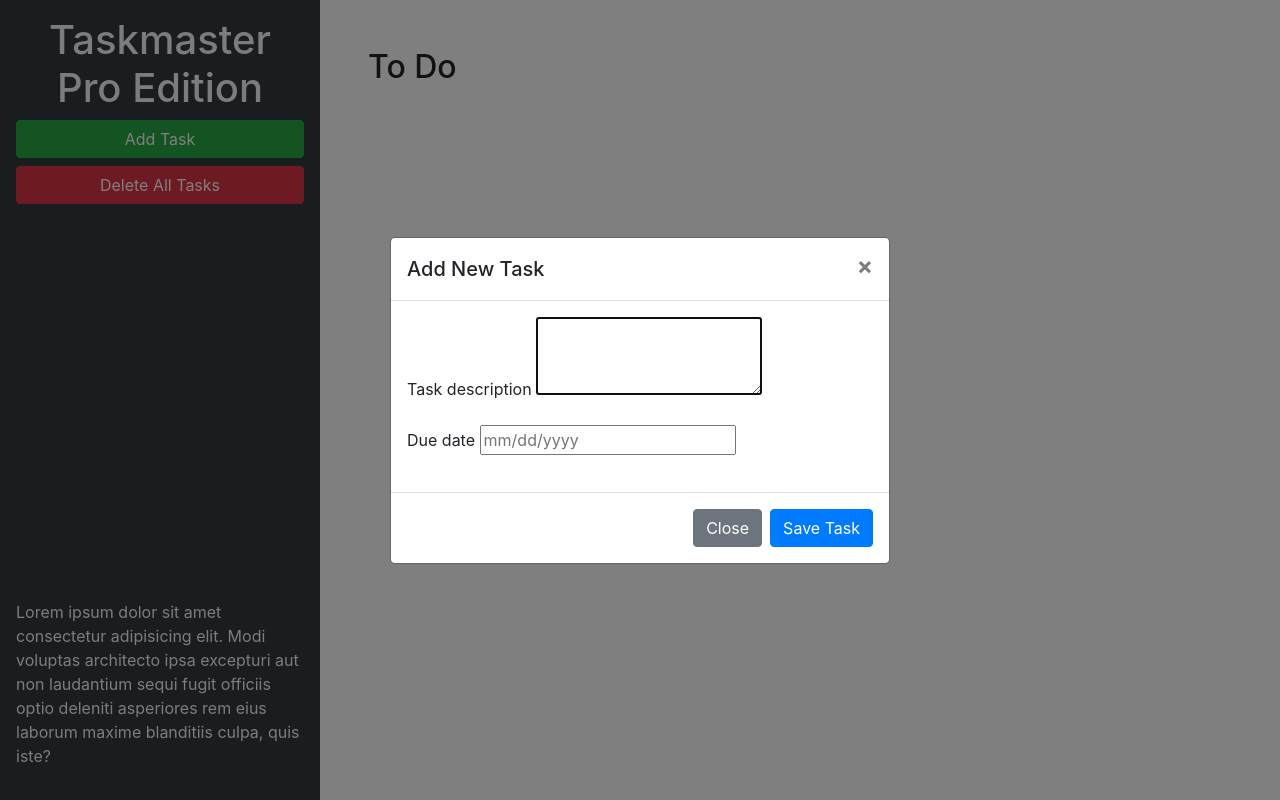
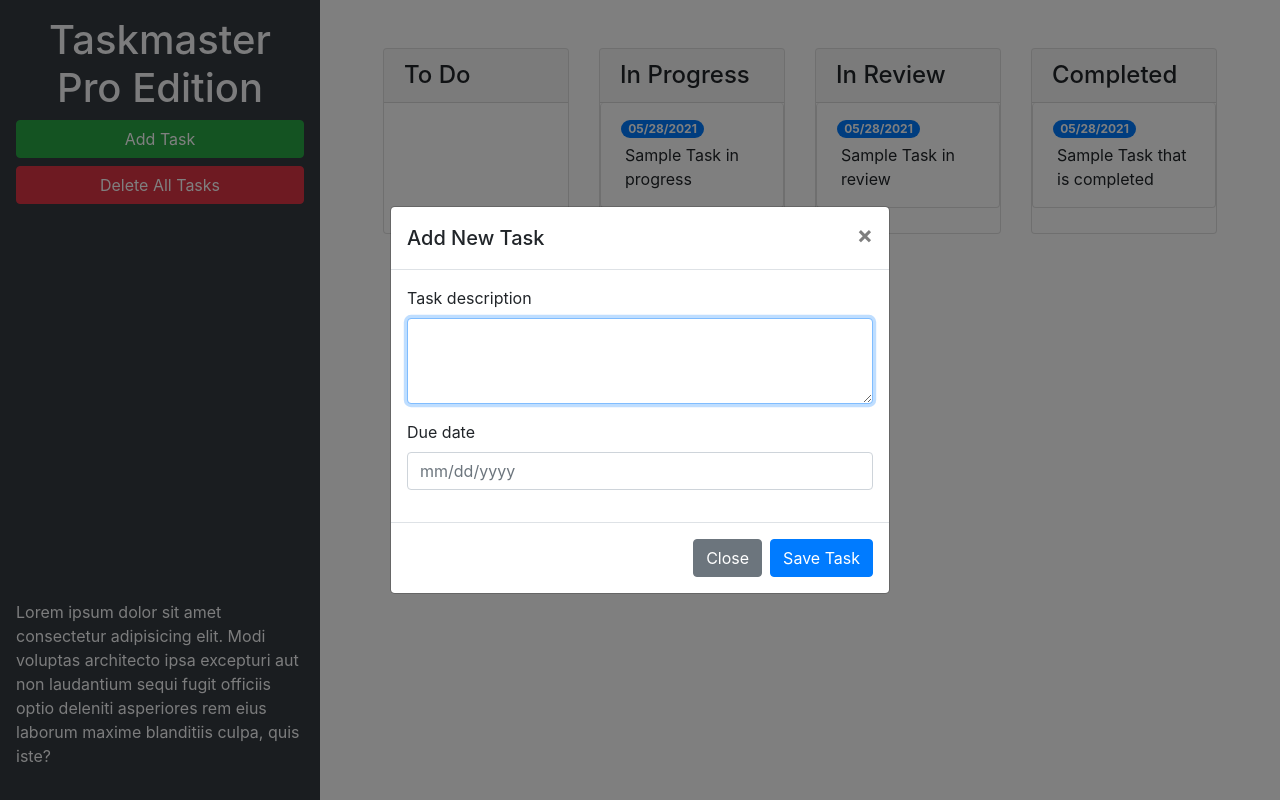
Before and after one commit to kaisercoding21/taskmaster-pro, a plain HTML site: page index.html in a window 1280 px wide. Both pictures are taken after a click on the button "Add Task". Drawn offline with nearby package versions, Linux system fonts and the light colour scheme.

Commit message:
added boostrap cards and cleaned up modal appearance

```diff
--- a/index.html
+++ b/index.html
@@ -1,43 +1,112 @@
 <!DOCTYPE html>
 <html lang="en">
-
   <head>
-  <meta charset="UTF-8">
-  <meta name="viewport" content="width=device-width, initial-scale=1.0">
-  <meta http-equiv="X-UA-Compatible" content="ie=edge">
-  <link rel="stylesheet" href="https://cdnjs.cloudflare.com/ajax/libs/twitter-bootstrap/4.3.1/css/bootstrap.min.css">
+    <meta charset="UTF-8" />
+    <meta name="viewport" content="width=device-width, initial-scale=1.0" />
+    <meta http-equiv="X-UA-Compatible" content="ie=edge" />
+    <link
+      rel="stylesheet"
+      href="https://cdnjs.cloudflare.com/ajax/libs/twitter-bootstrap/4.3.1/css/bootstrap.min.css"
+    />
     <link rel="stylesheet" href="./assets/css/style.css" />
     <title>Taskmaster Pro</title>
   </head>
 
   <body>
-
     <div class="row min-vh-100 no-gutters">
-    <header class="col-12 col-lg-3 bg-dark text-light d-flex flex-column p-4 p-lg-3">
+      <header
+        class="col-12 col-lg-3 bg-dark text-light d-flex flex-column p-4 p-lg-3"
+      >
         <h1 class="text-center">Taskmaster Pro Edition</h1>
-      <button id="create-task" class="btn btn-block btn-success" data-toggle="modal" data-target="#task-form-modal">Add
-        Task</button>
-      <button id="remove-tasks" class="btn btn-block btn-danger">Delete All Tasks</button>
-      <p class="mt-auto">Lorem ipsum dolor sit amet consectetur adipisicing elit. Modi voluptas architecto ipsa excepturi aut non
-        laudantium sequi fugit officiis optio deleniti asperiores rem eius laborum maxime blanditiis culpa, quis iste?
+        <button
+          id="create-task"
+          class="btn btn-block btn-success"
+          data-toggle="modal"
+          data-target="#task-form-modal"
+        >
+          Add Task
+        </button>
+        <button id="remove-tasks" class="btn btn-block btn-danger">
+          Delete All Tasks
+        </button>
+        <p class="mt-auto">
+          Lorem ipsum dolor sit amet consectetur adipisicing elit. Modi voluptas
+          architecto ipsa excepturi aut non laudantium sequi fugit officiis
+          optio deleniti asperiores rem eius laborum maxime blanditiis culpa,
+          quis iste?
         </p>
       </header>
       <main class="col-12 col-lg-9">
-      <div class="m-5">
-        <h2>To Do</h2>
-        <ul id="list-toDo" class="list-group"> </ul>
+        <div class="m-5 row justify-content-around">
+          <!-- to do start -->
+          <div class="col-12 col-md-6 col-xl-3 mb-3">
+            <div class="card">
+              <h4 class="card-header">To Do</h4>
+              <ul id="list-toDo" class="list-group"></ul>
+            </div>
+          </div>
+          <!-- end to-do -->
+          <!-- begin in-progress -->
+          <div class="col-12 col-md-6 col-xl-3 mb-3">
+            <div class="card">
+              <h4 class="card-header">In Progress</h4>
+              <ul id="list-inProgress" class="list-group">
+                <li class="list-group-item">
+                  <span class="badge badge-primary badge-pill">05/28/2021</span>
+                  <p class="m-1">Sample Task in progress</p>
+                </li>
+              </ul>
+            </div>
+          </div>
+          <!-- end in progress -->
+          <!-- begin in review section -->
+          <div class="col-12 col-md-6 col-xl-3 mb-3">
+            <div class="card">
+              <h4 class="card-header">In Review</h4>
+              <ul id="list-inReview" class="list-group">
+                <li class="list-group-item">
+                  <span class="badge badge-primary badge-pill">05/28/2021</span>
+                  <p class="m-1">Sample Task in review</p>
+                </li>
+              </ul>
+            </div>
+          </div>
+          <!-- end in review section -->
+          <!-- begin done section -->
+          <div class="col-12 col-md-6 col-xl-3 mb-3">
+            <div class="card">
+              <h4 class="card-header">Completed</h4>
+              <ul id="list-done" class="list-group">
+                <li class="list-group-item">
+                  <span class="badge badge-primary badge-pill">05/28/2021</span>
+                  <p class="m-1">Sample Task that is completed</p>
+                </li>
+              </ul>
+            </div>
+          </div>
         </div>
       </main>
     </div>
 
     <!-- Modal -->
-  <div class="modal fade" id="task-form-modal" tabindex="-1" role="dialog" aria-labelledby="task-form-modal"
-    aria-hidden="true">
+    <div
+      class="modal fade"
+      id="task-form-modal"
+      tabindex="-1"
+      role="dialog"
+      aria-labelledby="task-form-modal"
+      aria-hidden="true"
+    >
       <div class="modal-dialog modal-dialog-centered" role="document">
         <div class="modal-content">
           <div class="modal-header">
             <h5 class="modal-title" id="task-form-modal">Add New Task</h5>
-          <button type="button" class="close" data-dismiss="modal" aria-label="Close">
+            <button
+              type="button"
+              class="close"
+              data-dismiss="modal"
+              aria-label="Close"
+            >
               <span aria-hidden="true">&times;</span>
             </button>
           </div>
@@ -45,16 +114,32 @@
             <form>
               <div class="form-group">
                 <label for="modalTaskDescription">Task description</label>
-              <textarea id="modalTaskDescription" rows="3"></textarea>
+                <textarea
+                  id="modalTaskDescription"
+                  rows="3"
+                  class="form-control"
+                ></textarea>
               </div>
               <div class="form-group">
                 <label for="modalDueDate">Due date</label>
-              <input type="text" id="modalDueDate" placeholder="mm/dd/yyyy" autocomplete="off" />
+                <input
+                  type="text"
+                  class="form-control"
+                  id="modalDueDate"
+                  placeholder="mm/dd/yyyy"
+                  autocomplete="off"
+                />
               </div>
             </form>
           </div>
           <div class="modal-footer">
-          <button type="button" class="btn btn-secondary" data-dismiss="modal">Close</button>
+            <button
+              type="button"
+              class="btn btn-secondary"
+              data-dismiss="modal"
+            >
+              Close
+            </button>
             <button type="button" class="btn btn-primary">Save Task</button>
           </div>
         </div>
@@ -66,5 +151,4 @@
     <script src="https://cdnjs.cloudflare.com/ajax/libs/twitter-bootstrap/4.3.1/js/bootstrap.min.js"></script>
     <script src="./assets/js/script.js"></script>
   </body>
-
 </html>
```
Lines whose indentation alone changed are shown as unchanged.
